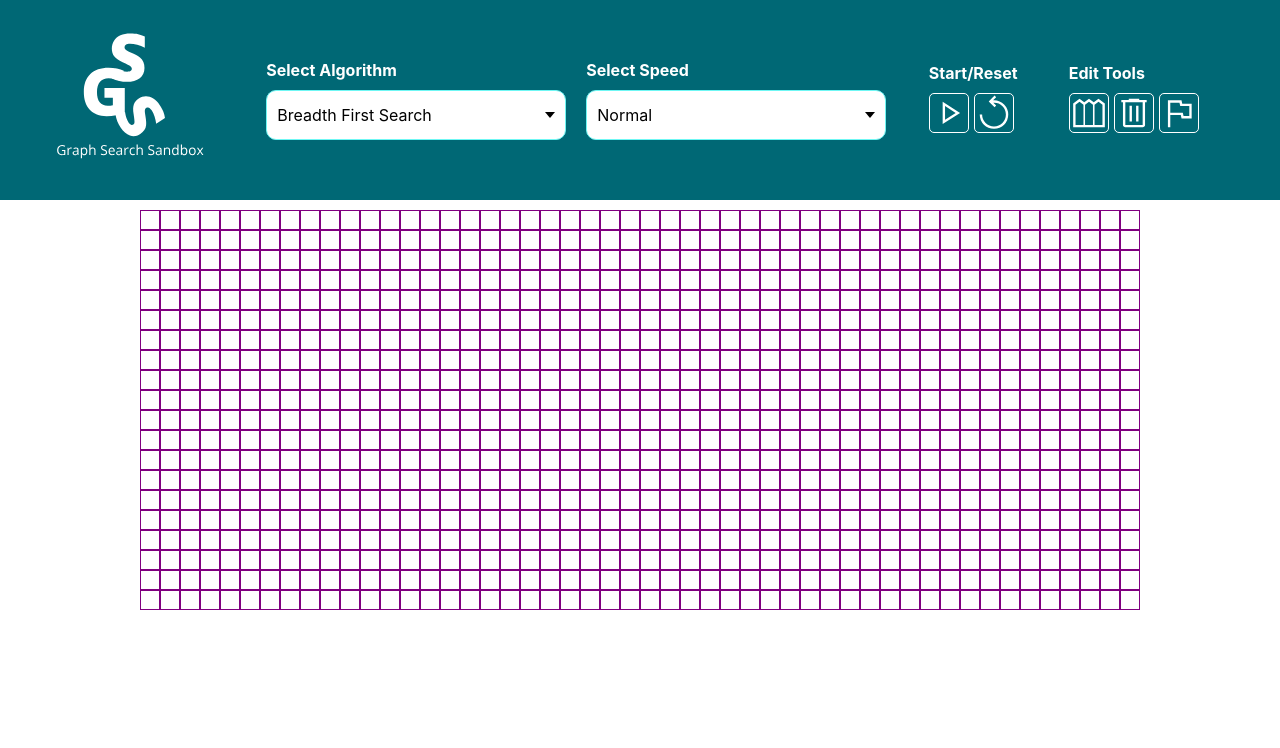
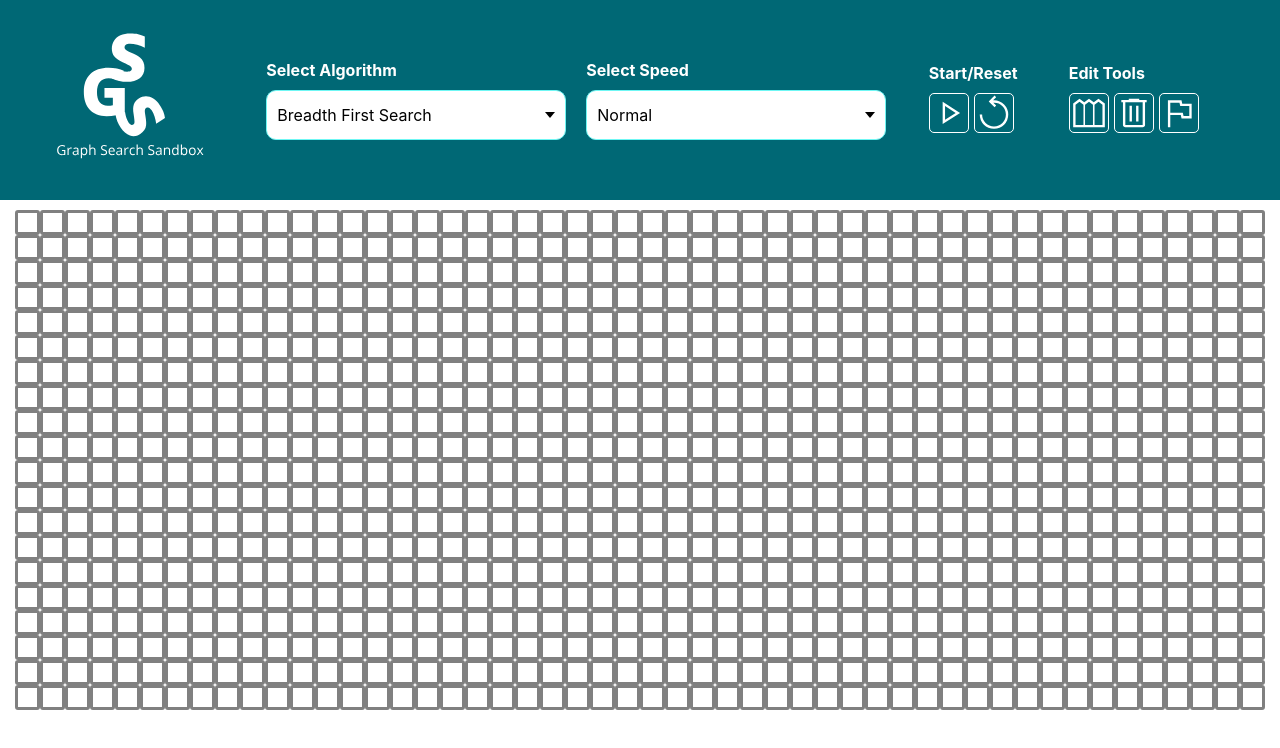
Before and after one commit to Code-Institute-Submissions/SabGibson-pathfinder-sandbox, a React (Create React App) app: page / in a window 1280 px wide. Shown: the top 748 px of the page. Built offline with nearby package versions, Linux system fonts and the light colour scheme.

Commit message:
Grid animation updated w/ framer motion

```diff
--- a/src/components/Node/Node.css
+++ b/src/components/Node/Node.css
@@ -1,19 +1,20 @@
 .node {
-  width: 20px;
-  height: 20px;
-  border: 1px solid purple;
+  width: 25px;
+  height: 25px;
+  border: 3px solid grey;
+  border-radius: 3px;
 }
 
 .start {
-  background-color: green;
+  background-color: #20ebb5;
 }
 
 .end {
-  background-color: red;
+  background-color: #ef476f;
 }
 
 .visited {
-  background-color: gray;
+  background-color: #ffcc54;
 }
 
 .wall {
--- a/src/components/Node/Node.js
+++ b/src/components/Node/Node.js
@@ -1,6 +1,7 @@
 import { useEffect } from "react";
 import { useState } from "react";
 import "./Node.css";
+import { motion, useCycle } from "framer-motion";
 const Node = ({
   node,
   startNode,
@@ -21,6 +22,20 @@ const Node = ({
   const terminalClass = isStart ? "start" : isEnd ? "end" : "";
   const wallClass = isWall ? "wall" : "";
   const visitedClass = isVisited ? "visited" : "";
+
+  // Define animation variants
+  const animationVariants = {
+    init: {},
+
+    active: {
+      scale: 1,
+      rotate: 90,
+      transition: { duration: 0.1 },
+    },
+  };
+
+  //Define useCycle
+  const [animation, cycleAnimation] = useCycle("init", "active");
 
   // Effect hooks for updating grid post init
 
@@ -47,7 +62,10 @@ const Node = ({
     //visitReloadNode sets isVisited state in useEffect hook
 
     const visitReloadNode = () => {
-      if (node === nodeToAnimate) setIsVisited(node.isVisited);
+      if (node === nodeToAnimate) {
+        setIsVisited(node.isVisited);
+        cycleAnimation();
+      }
     };
 
     visitReloadNode();
@@ -95,13 +113,15 @@ const Node = ({
 
   // Return Jsx node component
   return (
-    <div
+    <motion.div
       className={`node ${terminalClass} ${wallClass} ${visitedClass}`}
       onMouseDown={onMouseDown}
       onMouseEnter={onMouseEnter}
       onMouseUp={onMouseUp}
       id={`id-${node.xVal}-${node.yVal}`}
-    ></div>
+      variants={animationVariants}
+      animate={animation}
+    ></motion.div>
   );
 };
 
--- a/src/components/Pathfinder.css
+++ b/src/components/Pathfinder.css
@@ -6,7 +6,7 @@
 
 .sb-grid {
   width: 100%;
-  height: 1000px;
+  height: auto;
   display: flex;
   justify-content: center;
   flex-wrap: wrap;
--- a/src/components/Pathfinder.js
+++ b/src/components/Pathfinder.js
@@ -93,7 +93,6 @@ const Pathfinder = (props) => {
 
     visitedNodesInOrder.forEach((node, index) => {
       setTimeout(() => {
-        console.log(node);
         setNodeToAnimate(node);
       }, 100 * index);
     });
```
